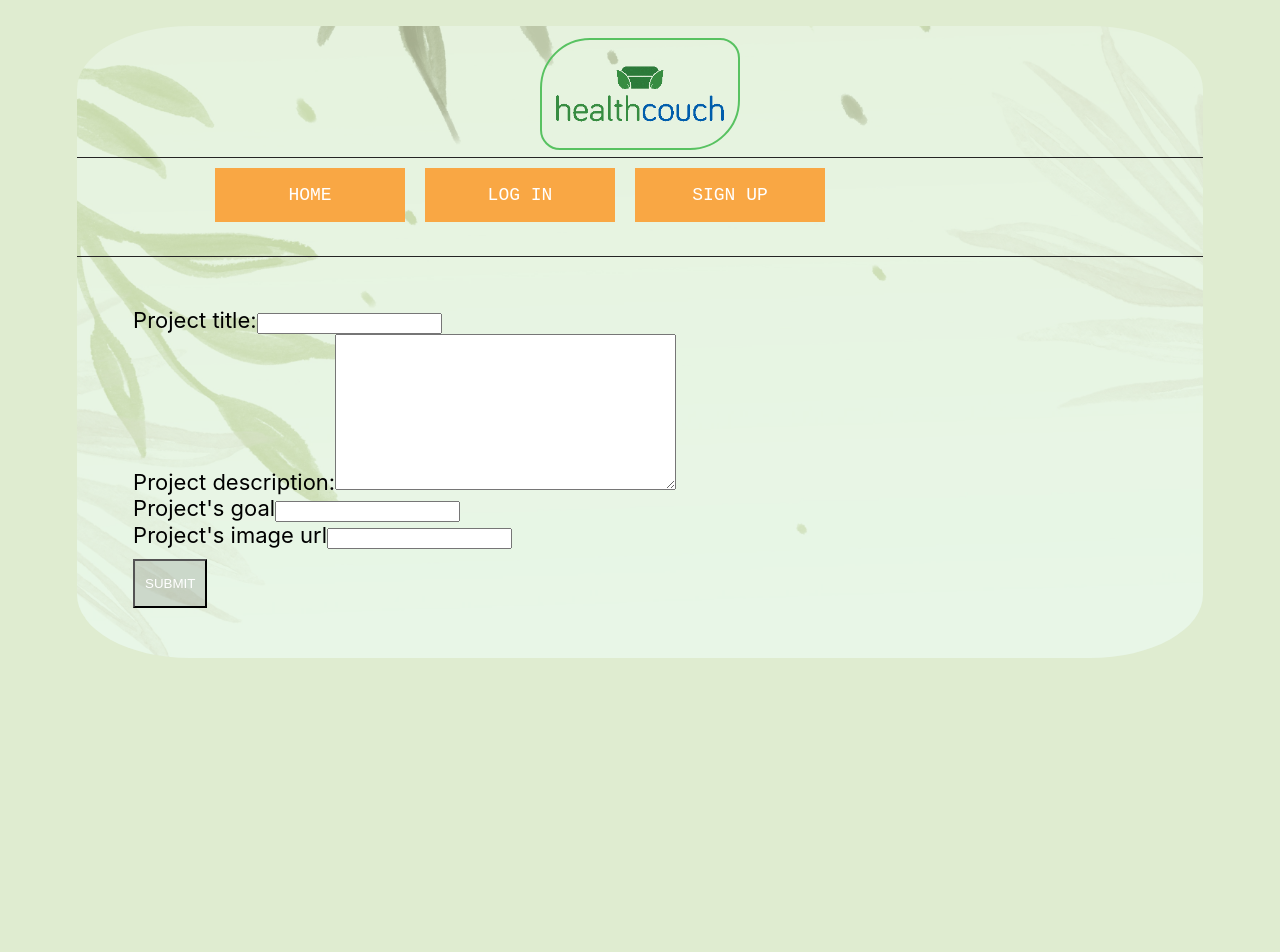
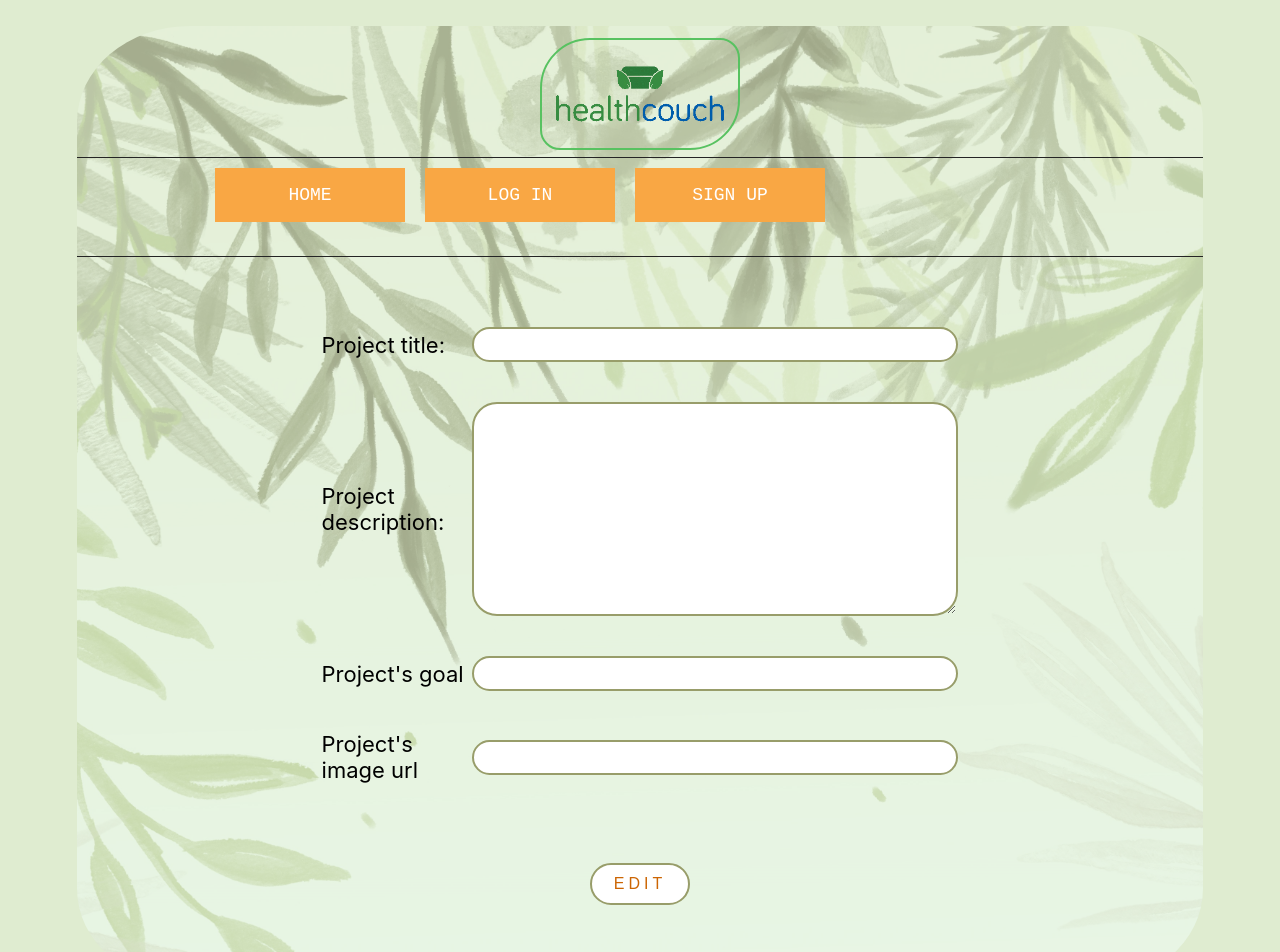
Before and after one commit to elikrm/crowdfunding_react, a React (Create React App) app: page /edit-project/1 in a window 1280 px wide. Shown: the top 952 px of the page. Before the commit the page ends 800 px from the top, so only its background shows below. Built offline with nearby package versions, Linux system fonts and the light colour scheme; no server answers.

Commit message:
add style for edit project

```diff
--- a/src/components/Nav/EditProjectForm/EditProjectForm.jsx
+++ b/src/components/Nav/EditProjectForm/EditProjectForm.jsx
@@ -72,28 +72,31 @@ function EditProjectForm() {
     //template
     return (
         <form>
-        <div>
+        <div class="form-item">
             <label htmlFor="title">Project title:</label>
             <input type="text" id="title" value = {projectDetails.title} maxlength ="400" onChange={handleChange}/>
         </div>
 
-        <div>
+        <div class="form-item">
             <label htmlFor="description ">Project description:</label>
             <textarea type="text" id="description" value = {projectDetails.description} cols="40" rows="10" onChange={handleChange}/>
         </div>
 
-        <div>
+        <div class="form-item">
             <label htmlFor="goal">Project's goal</label>
             <input type ="number" id="goal " value = {projectDetails.goal} onChange={handleChange} />
         </div>
 
 
-        <div>
+        <div class="form-item">
             <label htmlFor="image">Project's image url</label>
             <input type ="url" id="image" value = {projectDetails.image} onChange={handleChange}/>
         </div>
 
-        <button type="submit" onClick={handleSubmit}>Submit</button>
+        <div class="form-item">
+            <button type="submit" onClick={handleSubmit}>Edit</button>
+        </div>
+
     </form>
       );
 }
```
